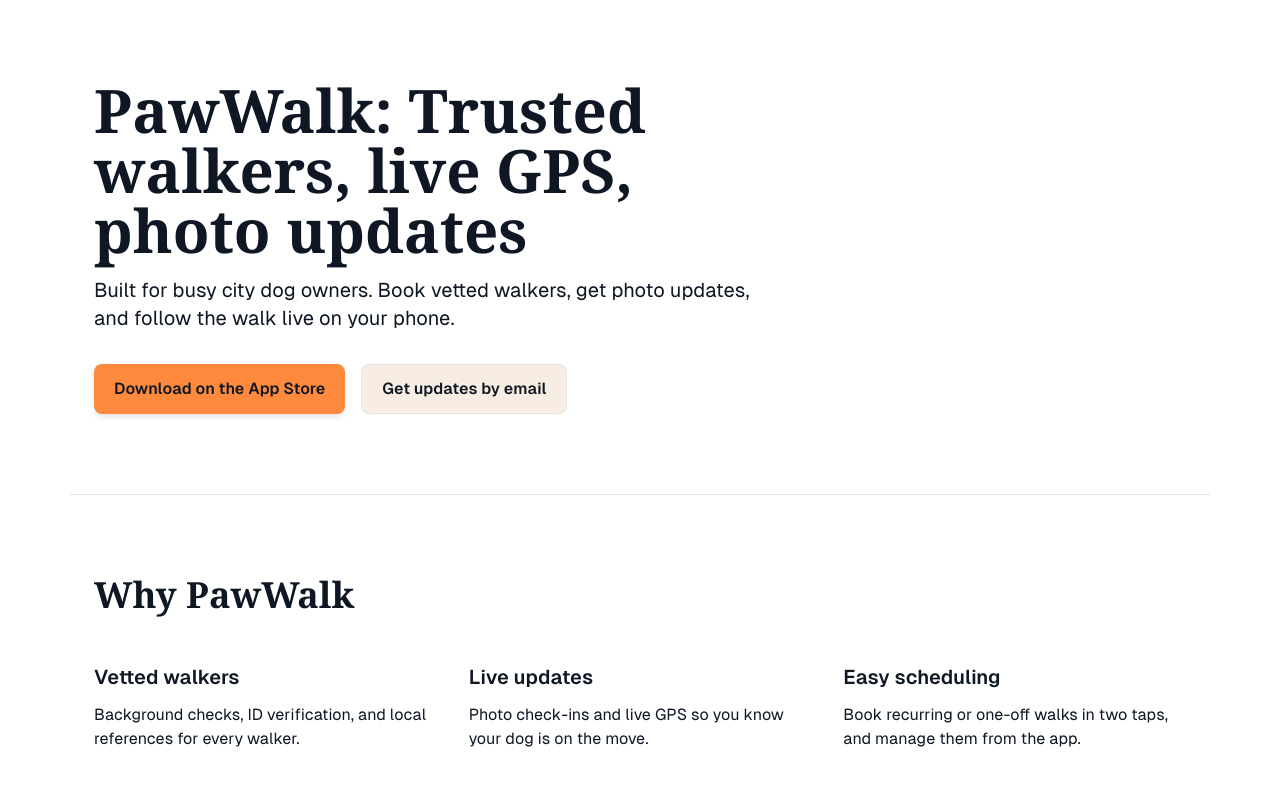
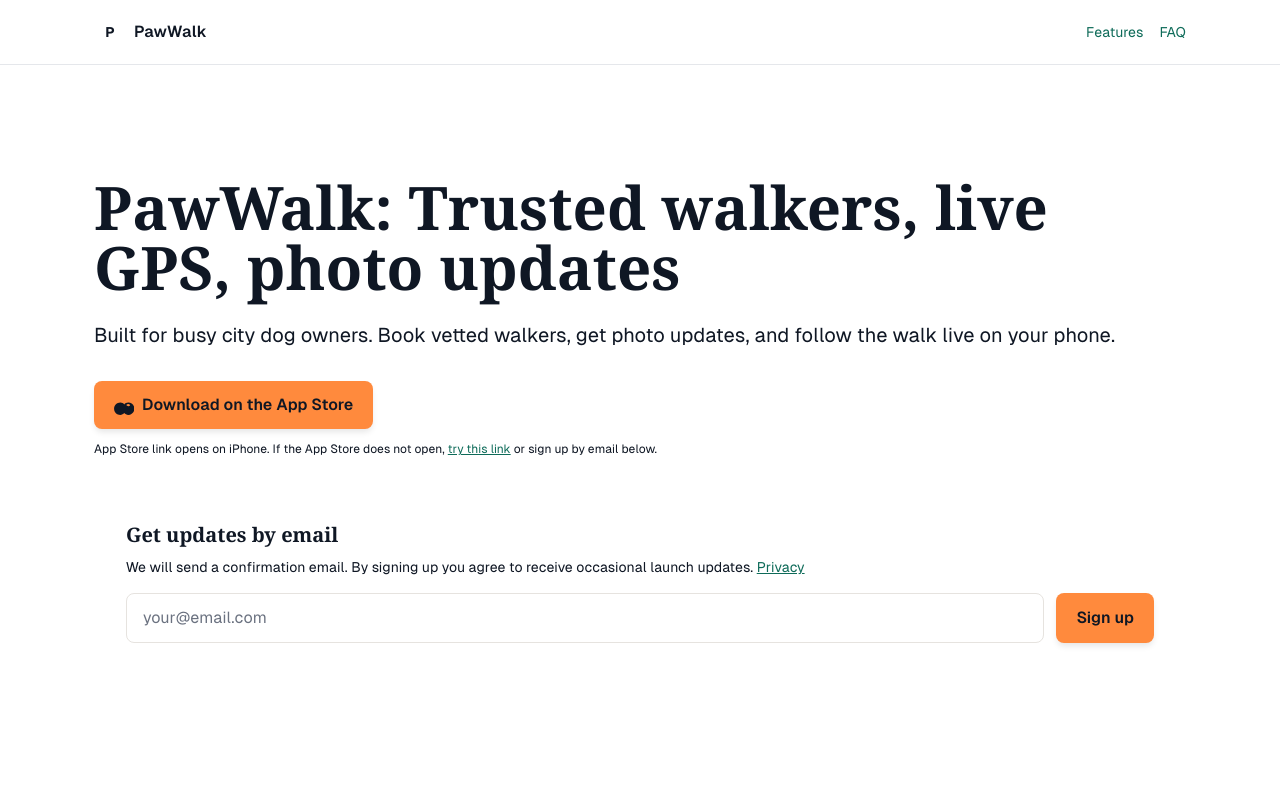
Before and after one commit to AEGIS-OSX/pawwalk, a Next.js app: page / in a window 1280 px wide. Shown: the top 800 px of the page. Built offline with nearby package versions, Linux system fonts and the light colour scheme; a web font is replaced by a local one.

Commit message:
feat: Header and hero section

```diff
--- /dev/null
+++ b/app/components/Header.tsx
@@ -0,0 +1,30 @@
+'use client';
+
+export default function Header() {
+  return (
+    <header className="sticky top-0 z-50 bg-white border-b border-border">
+      <nav className="container flex items-center justify-between py-4">
+        <div className="flex items-center gap-2">
+          <div className="w-8 h-8 bg-primary-amber rounded-lg flex items-center justify-center">
+            <span className="text-night-slate font-bold text-sm">P</span>
+          </div>
+          <span className="font-semibold text-night-slate">PawWalk</span>
+        </div>
+        <div className="flex items-center gap-4">
+          <a
+            href="#features"
+            className="text-sm text-text-muted hover:text-night-slate transition-colors"
+          >
+            Features
+          </a>
+          <a
+            href="#faq"
+            className="text-sm text-text-muted hover:text-night-slate transition-colors"
+          >
+            FAQ
+          </a>
+        </div>
+      </nav>
+    </header>
+  );
+}
--- /dev/null
+++ b/app/components/Hero.tsx
@@ -0,0 +1,156 @@
+'use client';
+
+import { useState } from 'react';
+
+export default function Hero() {
+  const [email, setEmail] = useState('');
+  const [emailError, setEmailError] = useState('');
+  const [emailSubmitted, setEmailSubmitted] = useState(false);
+  const [isSubmitting, setIsSubmitting] = useState(false);
+
+  const validateEmail = (value: string): boolean => {
+    const emailRegex = /^[^\s@]+@[^\s@]+\.[^\s@]+$/;
+    return emailRegex.test(value);
+  };
+
+  const handleEmailChange = (e: React.ChangeEvent<HTMLInputElement>) => {
+    const value = e.target.value;
+    setEmail(value);
+    if (emailError && value) {
+      setEmailError('');
+    }
+  };
+
+  const handleEmailSubmit = async (e: React.FormEvent<HTMLFormElement>) => {
+    e.preventDefault();
+
+    if (!email) {
+      setEmailError('Please enter a valid email address.');
+      return;
+    }
+
+    if (!validateEmail(email)) {
+      setEmailError('Please enter a valid email address.');
+      return;
+    }
+
+    setIsSubmitting(true);
+    setEmailError('');
+
+    try {
+      const response = await fetch('/api/subscribe', {
+        method: 'POST',
+        headers: { 'Content-Type': 'application/json' },
+        body: JSON.stringify({ email }),
+      });
+
+      if (response.ok) {
+        setEmailSubmitted(true);
+        setEmail('');
+        setTimeout(() => setEmailSubmitted(false), 5000);
+      } else {
+        setEmailError('Sorry, we could not save that right now. Try again in a moment.');
+      }
+    } catch (error) {
+      setEmailError('Sorry, we could not save that right now. Try again in a moment.');
+    } finally {
+      setIsSubmitting(false);
+    }
+  };
+
+  const handleAppStoreClick = () => {
+    const appStoreUrl = 'https://apps.apple.com/app/pawwalk/id123456789?utm_source=landing&utm_medium=web&utm_campaign=launch';
+    window.location.href = appStoreUrl;
+  };
+
+  return (
+    <section className="relative bg-white pt-12 pb-16 md:pt-20 md:pb-24 lg:pt-28 lg:pb-32">
+      <div className="container max-w-2xl">
+        {/* Headline */}
+        <h1 className="text-4xl md:text-5xl lg:text-6xl font-bold text-night-slate mb-6 leading-tight">
+          PawWalk: Trusted walkers, live GPS, photo updates
+        </h1>
+
+        {/* Subheadline */}
+        <p className="text-lg md:text-xl text-text-muted mb-8 leading-relaxed">
+          Built for busy city dog owners. Book vetted walkers, get photo updates, and follow the walk live on your phone.
+        </p>
+
+        {/* Primary CTA: App Store Button */}
+        <div className="mb-8">
+          <button
+            onClick={handleAppStoreClick}
+            className="w-full sm:w-auto btn-primary inline-flex items-center justify-center gap-2"
+            aria-label="Download PawWalk on the App Store (opens in App Store with tracking)"
+          >
+            <svg
+              className="w-5 h-5"
+              fill="currentColor"
+              viewBox="0 0 24 24"
+              aria-hidden="true"
+            >
+              <path d="M17.05 13.5c-.91 0-1.82-.45-2.36-1.36.64-.83 1.73-1.34 2.36-1.34.91 0 1.82.45 2.36 1.36-.64.83-1.73 1.34-2.36 1.34zm0-4.5c-1.82 0-3.64.91-4.73 2.27-1.09-1.36-2.91-2.27-4.73-2.27-4.09 0-7.5 3.41-7.5 7.5s3.41 7.5 7.5 7.5c1.82 0 3.64-.91 4.73-2.27 1.09 1.36 2.91 2.27 4.73 2.27 4.09 0 7.5-3.41 7.5-7.5s-3.41-7.5-7.5-7.5z" />
+            </svg>
+            Download on the App Store
+          </button>
+          <p className="text-xs text-text-muted mt-3">
+            App Store link opens on iPhone. If the App Store does not open,{' '}
+            <a
+              href="https://apps.apple.com/app/pawwalk/id123456789"
+              className="text-accent-pine hover:text-primary-amber underline"
+            >
+              try this link
+            </a>
+            {' '}or sign up by email below.
+          </p>
+        </div>
+
+        {/* Secondary CTA: Email Signup */}
+        <div className="bg-surface rounded-lg p-6 md:p-8">
+          <h2 className="text-lg md:text-xl font-semibold text-night-slate mb-2">
+            Get updates by email
+          </h2>
+          <p className="text-sm text-text-muted mb-4">
+            We will send a confirmation email. By signing up you agree to receive occasional launch updates.{' '}
+            <a href="/privacy" className="text-accent-pine hover:text-primary-amber underline">
+              Privacy
+            </a>
+          </p>
+
+          {emailSubmitted ? (
+            <div className="bg-success/10 border border-success rounded-lg p-4 text-sm text-success">
+              Thanks, check your inbox to confirm. You will receive one confirmation email from Mailchimp.
+            </div>
+          ) : (
+            <form onSubmit={handleEmailSubmit} className="flex flex-col sm:flex-row gap-3">
+              <input
+                type="email"
+                placeholder="your@email.com"
+                value={email}
+                onChange={handleEmailChange}
+                disabled={isSubmitting}
+                className="flex-1 px-4 py-3 rounded-lg border border-border bg-white text-night-slate placeholder-text-muted focus:outline-none focus:border-accent-pine focus:ring-2 focus:ring-accent-pine/20 disabled:opacity-50"
+                aria-label="Email address"
+                aria-invalid={emailError ? 'true' : 'false'}
+                aria-describedby={emailError ? 'email-error' : undefined}
+              />
+              <button
+                type="submit"
+                disabled={isSubmitting}
+                className="btn-primary whitespace-nowrap disabled:opacity-50"
+              >
+                {isSubmitting ? 'Signing up...' : 'Sign up'}
+              </button>
+            </form>
+          )}
+
+          {emailError && (
+            <p id="email-error" className="text-sm text-error mt-3">
+              {emailError}
+            </p>
+          )}
+        </div>
+      </div>
+    </section>
+  );
+}
--- a/app/page.tsx
+++ b/app/page.tsx
@@ -1,28 +1,15 @@
+import Header from './components/Header';
+import Hero from './components/Hero';
+
 export default function Page() {
   return (
+    <>
+      <Header />
       <main id="main" className="min-h-screen bg-white">
-      {/* Hero Section */}
-      <section className="container py-12 md:py-16 lg:py-20">
-        <div className="max-w-2xl">
-          <h1 className="text-4xl md:text-5xl lg:text-6xl font-bold text-night-slate mb-4">
-            PawWalk: Trusted walkers, live GPS, photo updates
-          </h1>
-          <p className="text-lg md:text-xl text-text-muted mb-8">
-            Built for busy city dog owners. Book vetted walkers, get photo updates, and follow the walk live on your phone.
-          </p>
-          <div className="flex flex-col sm:flex-row gap-4">
-            <button className="btn-primary">
-              Download on the App Store
-            </button>
-            <button className="btn-secondary">
-              Get updates by email
-            </button>
-          </div>
-        </div>
-      </section>
+        <Hero />
 
         {/* Features Section */}
-      <section className="container py-12 md:py-16 lg:py-20 border-t border-border">
+        <section id="features" className="container py-12 md:py-16 lg:py-20 border-t border-border">
           <h2 className="text-3xl md:text-4xl font-bold text-night-slate mb-12">
             Why PawWalk
           </h2>
@@ -70,5 +57,6 @@
           <p>&copy; 2024 PawWalk. All rights reserved.</p>
         </footer>
       </main>
+    </>
   );
 }
```
Lines whose indentation alone changed are shown as unchanged.
